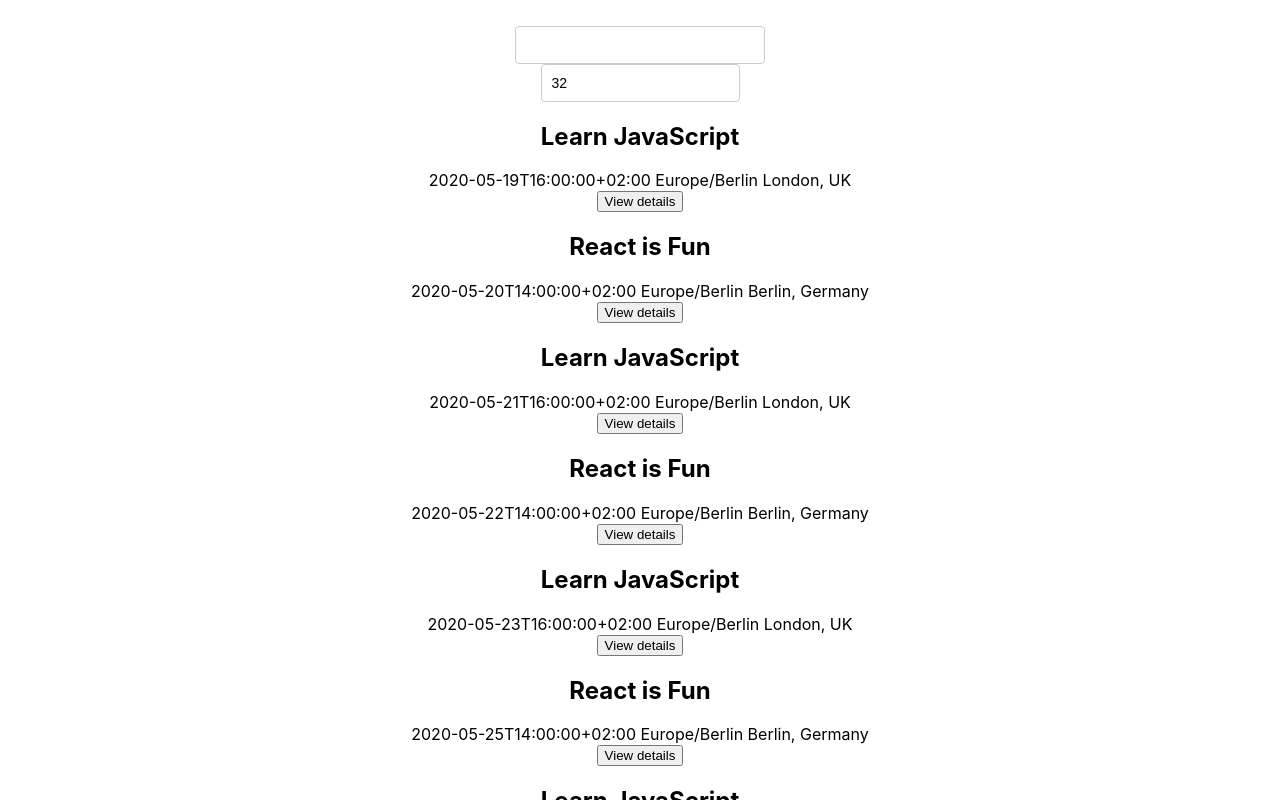
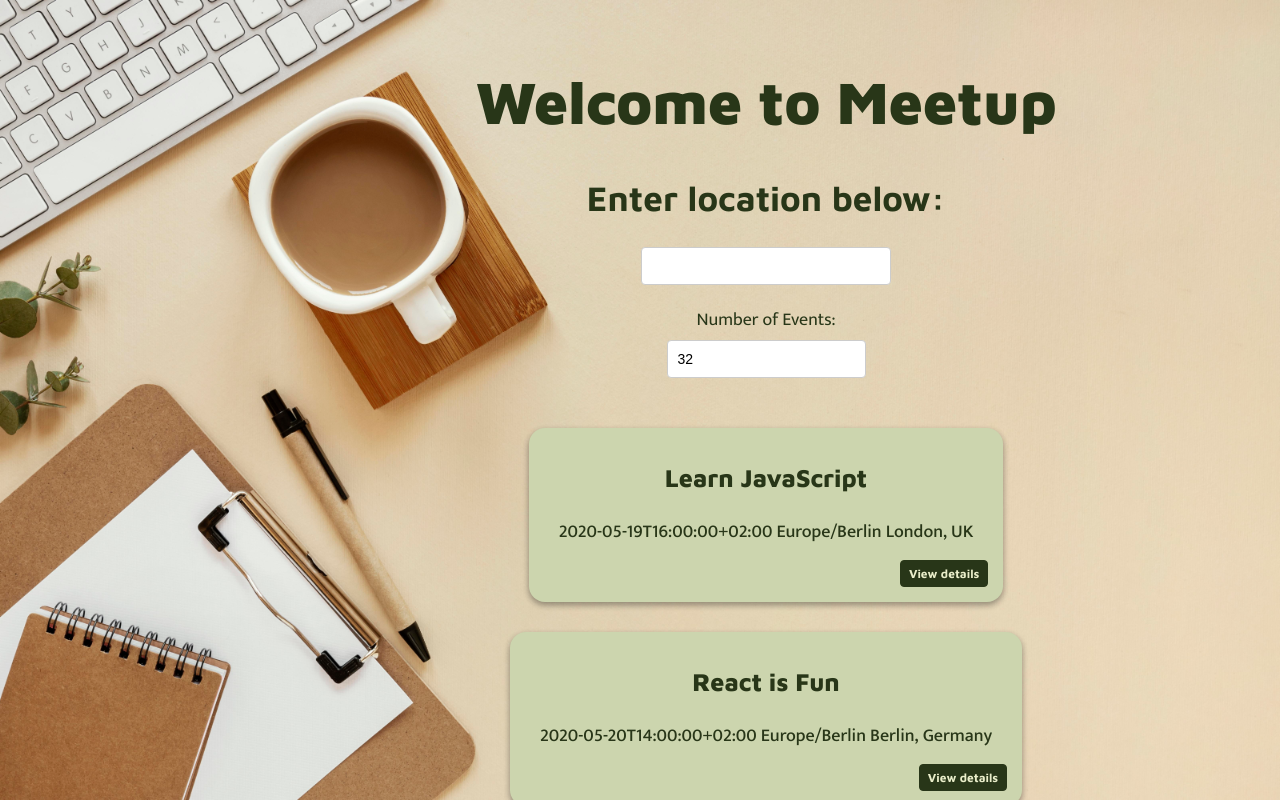
Before and after one commit to liztheshiz/meetup, a React (Create React App) app: page / in a window 1280 px wide. Shown: the top 800 px of the page. Built offline with nearby package versions, Linux system fonts and the light colour scheme.

Commit message:
updated styling

```diff
--- a/src/App.css
+++ b/src/App.css
@@ -1,17 +1,51 @@
 @import url(https://fonts.googleapis.com/css?family=Roboto:500);
+@import url('https://fonts.googleapis.com/css2?family=Maven+Pro:wght@700;800;900&family=Mukta:wght@300;400;500&display=swap');
 
+/* App/global */
 .App {
+    padding: 2% 5%;
+    /*background-color: #2C3333;*/
+    background-image: url('../public/background.jpg');
+    background-size: cover;
+    background-repeat: no-repeat;
+    background-attachment: fixed;
+    color: #283618;
+    display: flex;
+    justify-content: right;
     text-align: center;
-    padding: 2% 5%;
+    font-family: 'Mukta', sans-serif;
+    font-weight: 400;
+    font-size: 16px;
 }
 
 .App * {
     box-sizing: border-box;
 }
 
+.content-container {
+    margin-right: 150px;
+}
+
 ul {
     padding: 0;
     list-style: none;
+}
+
+h1 {
+    font-size: 60px;
+    font-family: 'Maven Pro', sans-serif;
+    font-weight: 900;
+}
+
+h2 {
+    font-size: 35px;
+    font-family: 'Maven Pro', sans-serif;
+}
+
+h3 {
+    font-size: 25px;
+    font-family: 'Maven Pro', sans-serif;
+    font-weight: 800;
 }
 
 p {
@@ -26,6 +60,10 @@
     display: block;
 }
 
+.input-label {
+    font-size: 18px;
+}
+
 input[type="text"],
 input[type="number"] {
     padding: 8px 6px 8px 10px;
@@ -38,6 +76,9 @@
     height: 38px;
 }
 
+/**/
+
+/* CitySearch */
 .city {
     width: 250px;
 }
@@ -66,6 +107,7 @@
     text-align: left;
     padding: 8px 6px 8px 10px;
     background-color: #eee;
+    color: #2C3333;
     cursor: default;
 }
 
@@ -75,28 +117,86 @@
 }
 
 .suggestions>li:hover {
-    background-color: #bcdcdb;
+    background-color: #ccd5ae;
 }
 
-.event {
-    padding: 10px 10px 35px;
-    margin-bottom: 10px;
-    text-align: left;
-    border: 1px solid #ccc;
-    border-radius: 4px;
-    position: relative;
+/**/
+
+/* numberOfEvents */
+.number-of-events {
+    width: 200px;
+    margin: 20px auto;
+    text-align: center;
 }
 
-.details-btn {
+/**/
+
+/* EventList */
+.event-list {
+    display: flex;
+    flex-direction: column;
+    align-items: center;
+}
+
+/**/
+
+/* Event */
+.event {
+    padding: 10px 30px 35px;
+    margin-top: 30px;
+    text-align: left;
+    border-radius: 16px;
+    position: relative;
+    max-width: 600px;
+    background-color: #ccd5ae;
+    box-shadow: rgba(0, 0, 0, 0.16) 0px 3px 6px, rgba(0, 0, 0, 0.23) 0px 3px 6px;
+    transition: all 0.5s;
+}
+
+.event-title {
+    text-align: center;
+}
+
+.event-info {
+    margin-bottom: 20px;
+    font-size: 18px;
+    font-weight: 500;
+}
+
+.event-details {
+    overflow-x: hidden;
+    margin-bottom: 10px;
+}
+
+.details-button {
     position: absolute;
     right: 5px;
     bottom: 5px;
     padding: 5px 8px;
+    margin: 10px;
     border-radius: 4px;
     outline: none;
     cursor: pointer;
+    background-color: #283618;
+    color: #e9edc9;
+    border: 1px groove #283618;
+    font-family: 'Maven Pro', sans-serif;
+    font-weight: 500;
+    font-size: 12px;
 }
 
+.details-button:hover {
+    opacity: 90%;
+}
+
+.details-button:active {
+    border-style: ridge;
+}
+
+/**/
+
+
+/* UNUSED FOR NOW */
 .name {
     font-size: 18px;
     font-weight: 600;
@@ -110,16 +210,6 @@
 .going,
 .visibility {
     font-style: italic;
-}
-
-.event-description {
-    overflow-x: hidden;
-}
-
-.numberOfEvents {
-    width: 200px;
-    margin: 20px auto;
-    text-align: center;
 }
 
 .button-wrapper {
--- a/src/App.js
+++ b/src/App.js
@@ -41,12 +41,20 @@
 
         return (
             <div className="App">
-                <CitySearch updateEvents={this.updateEvents} locations={locations} />
-                <NumberOfEvents numberOfEvents={numberOfEvents} updateEvents={this.updateEvents} />
-                <EventList events={events} />
+                <div className="content-container">
+                    <h1 className="app-title">Welcome to Meetup</h1>
+                    <h2 className="app-subtitle">Enter location below: </h2>
+                    <CitySearch updateEvents={this.updateEvents} locations={locations} />
+                    <NumberOfEvents numberOfEvents={numberOfEvents} updateEvents={this.updateEvents} />
+                    <EventList events={events} />
+                </div>
             </div>
         );
     }
+
+    /* for crediting background image:
+    <a href="https://www.freepik.com/photos/desk-top-view">Desk top view photo created by freepik - www.freepik.com</a>
+    */
 
     componentDidMount() {
         this.mounted = true;
--- a/src/Event.js
+++ b/src/Event.js
@@ -17,8 +17,8 @@
         const { show } = this.state;
 
         return (
-            <div>
-                <h2 className="event-title">{event.summary}</h2>
+            <div className="event">
+                <h3 className="event-title">{event.summary}</h3>
                 <div className="event-info">{event.start.dateTime} {event.start.timeZone} {event.location}</div>
                 {show && <div className="event-details">{event.description}</div>}
                 <button className="details-button" onClick={this.toggleDetails}>View details</button>
--- a/src/NumberOfEvents.js
+++ b/src/NumberOfEvents.js
@@ -20,7 +20,8 @@
 
         return (
             <div className="number-of-events">
-                <input type="text" className="render-number" value={renderNumber} onChange={this.handleInputChanged}></input>
+                <p className="input-label">Number of Events:</p>
+                <input id="render-number" type="number" className="render-number" value={renderNumber} onChange={this.handleInputChanged}></input>
             </div>
         );
     }
--- a/src/nprogress.css
+++ b/src/nprogress.css
@@ -4,7 +4,7 @@
 }
 
 #nprogress .bar {
-    background: #29d;
+    background: #606c38;
 
     position: fixed;
     z-index: 1031;
@@ -22,7 +22,7 @@
     right: 0px;
     width: 100px;
     height: 100%;
-    box-shadow: 0 0 10px #29d, 0 0 5px #29d;
+    box-shadow: 0 0 10px #606c38, 0 0 5px #606c38;
     opacity: 1.0;
 
     -webkit-transform: rotate(3deg) translate(0px, -4px);
@@ -35,18 +35,18 @@
     display: block;
     position: fixed;
     z-index: 1031;
-    top: 15px;
-    right: 15px;
+    top: 50%;
+    left: 50%;
 }
 
 #nprogress .spinner-icon {
-    width: 18px;
-    height: 18px;
+    width: 50px;
+    height: 50px;
     box-sizing: border-box;
 
     border: solid 2px transparent;
-    border-top-color: #29d;
-    border-left-color: #29d;
+    border-top-color: #606c38;
+    border-left-color: #606c38;
     border-radius: 50%;
 
     -webkit-animation: nprogress-spinner 400ms linear infinite;
```
Also changed, not shown: public/background.jpg (added).
